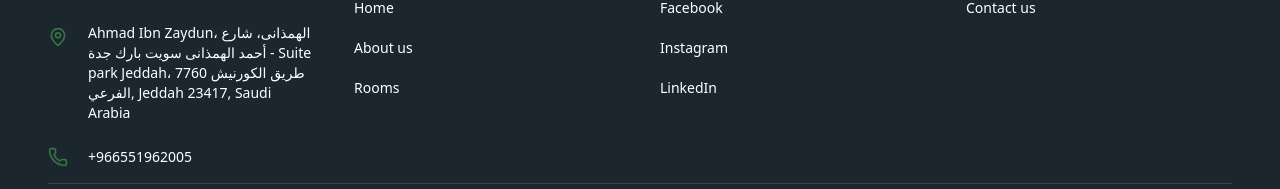
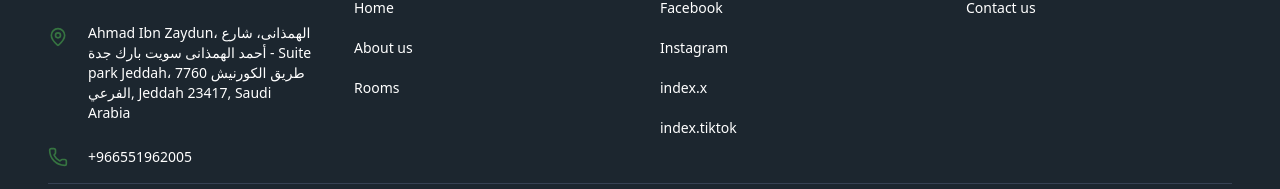
Before and after one commit to mennaafathy02/suite-park-web, a Next.js app: page /en in a window 1280 px wide. Shown: the part 4523-4712 px from the top of the page. Built offline with nearby package versions, Linux system fonts and the light colour scheme; no server answers.

Commit message:
social links

```diff
--- a/components/footer.tsx
+++ b/components/footer.tsx
@@ -20,9 +20,23 @@ const footerLinks = [
   {
     title: "social_links",
     links: [
-      { name: "facebook", href: "#" },
-      { name: "instagram", href: "#" },
-      { name: "linkedin", href: "#" },
+      {
+        name: "facebook",
+        href: "https://www.facebook.com/profile.php?id=61582851270548",
+      },
+
+      {
+        name: "instagram",
+        href: "https://www.instagram.com/suite.park?igsh=MW03dDVuOHMzeWJxbA%3D%3D&utm_source=qr",
+      },
+      {
+        name: "x",
+        href: "https://x.com/SuitePark58907/status/2031894658368827776",
+      },
+      {
+        name: "tiktok",
+        href: "https://www.tiktok.com/@user1735614357213?_r=1&_t=ZS-95vHDrbuMfB",
+      },
       // { name: "Careers", href: "#" },
     ],
   },
```
